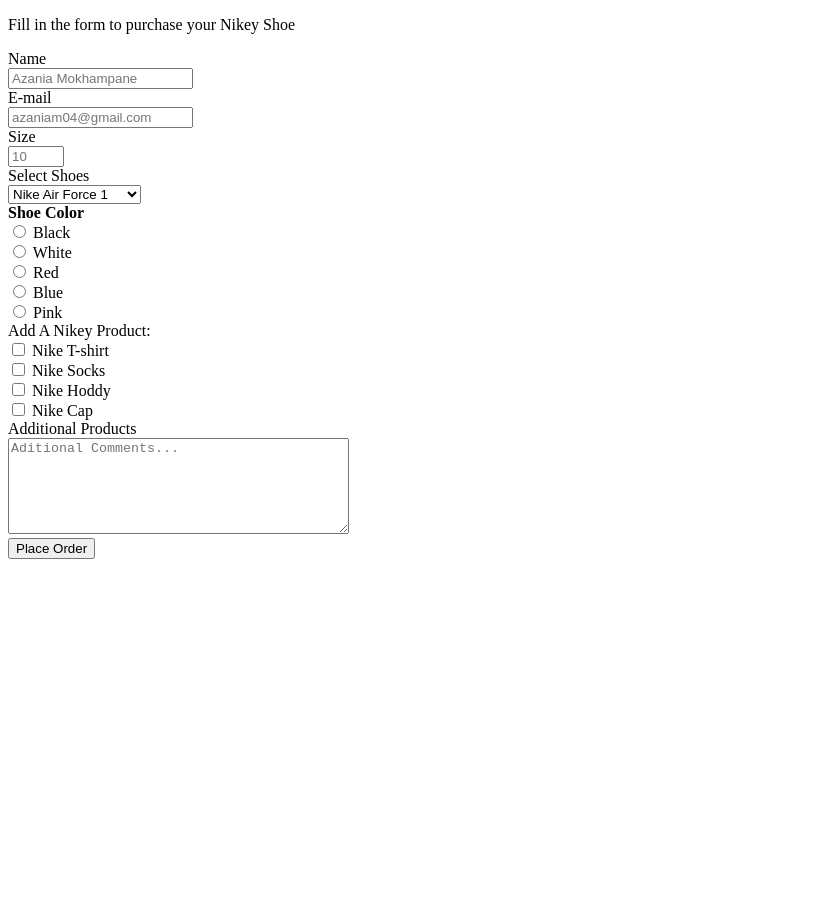
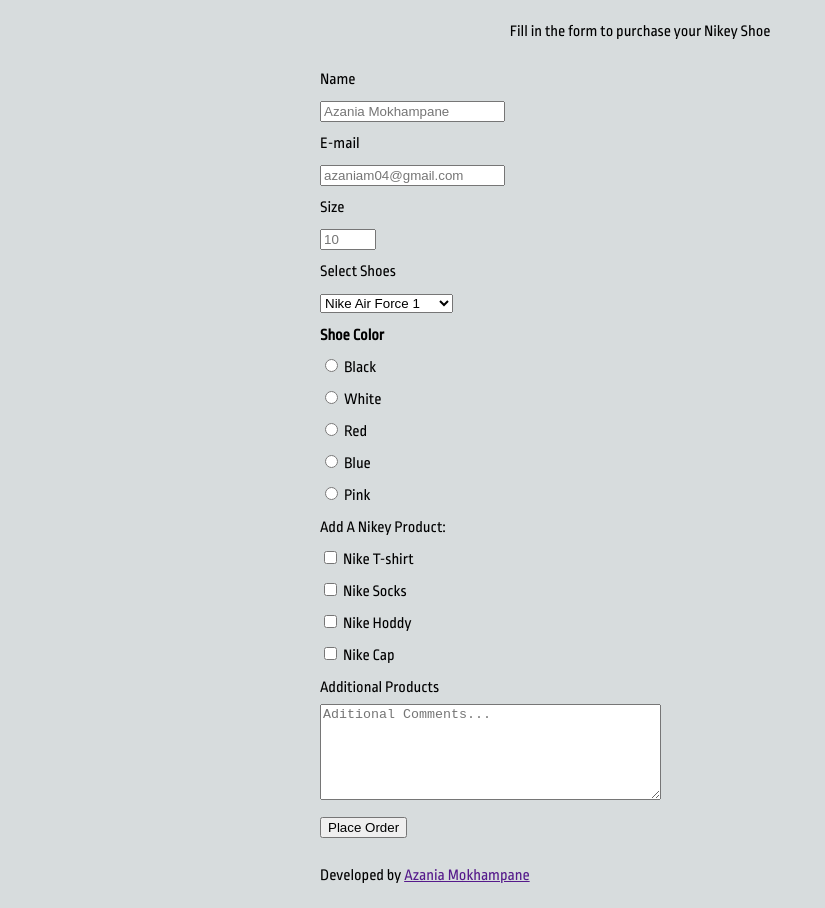
Before and after one commit to Azania-Mokhampane/survey-form, a plain HTML site: page form/index.html in a window 1280 px wide. Shown: the whole page, without its empty margins (0-825 px from the left). Before the commit the page ends 800 px from the top, so only its background shows below. Drawn offline with Linux system fonts and the light colour scheme.

Commit message:
feat: added styles

```diff
--- a/form/index.html
+++ b/form/index.html
@@ -167,5 +167,9 @@
         />
       </div>
     </form>
+
+    <div id="developer">
+      <p>Developed by <a href="">Azania Mokhampane</a></p>
+    </div>
   </body>
 </html>
--- a/form/styles.css
+++ b/form/styles.css
@@ -1 +1,21 @@
 @import url("https://fonts.googleapis.com/css2?family=Luckiest+Guy&family=Play&family=Ropa+Sans&display=swap");
+
+body {
+  font-family: "Ropa Sans", sans-serif;
+  line-height: 2;
+  background-color: #d7dcdd;
+  width: 50%;
+  margin: auto;
+}
+
+#title {
+  font-family: "Play", sans-serif;
+  text-align: center;
+}
+#description {
+  text-align: center;
+}
+form {
+  margin: auto;
+  width: auto;
+}
```
